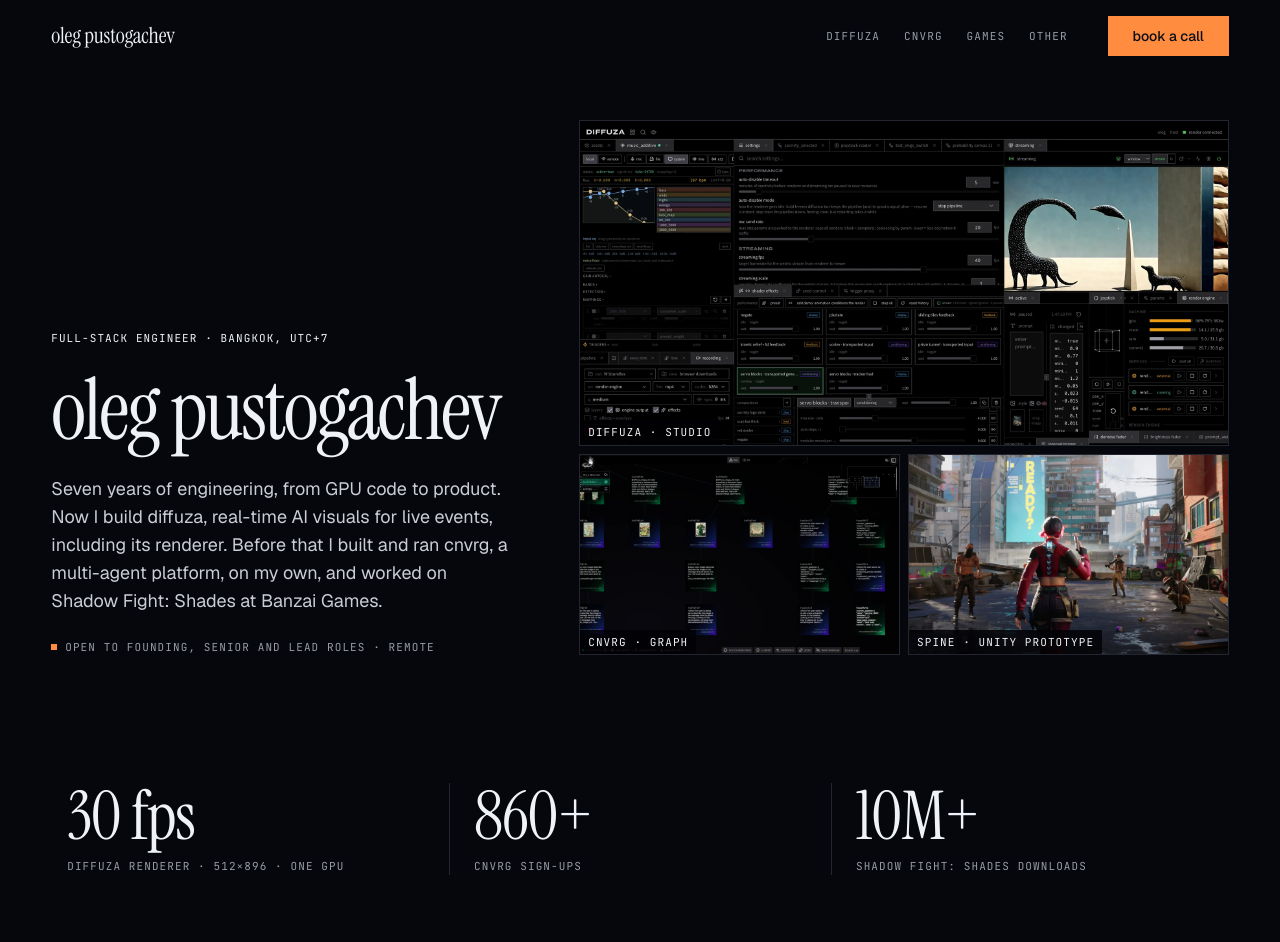
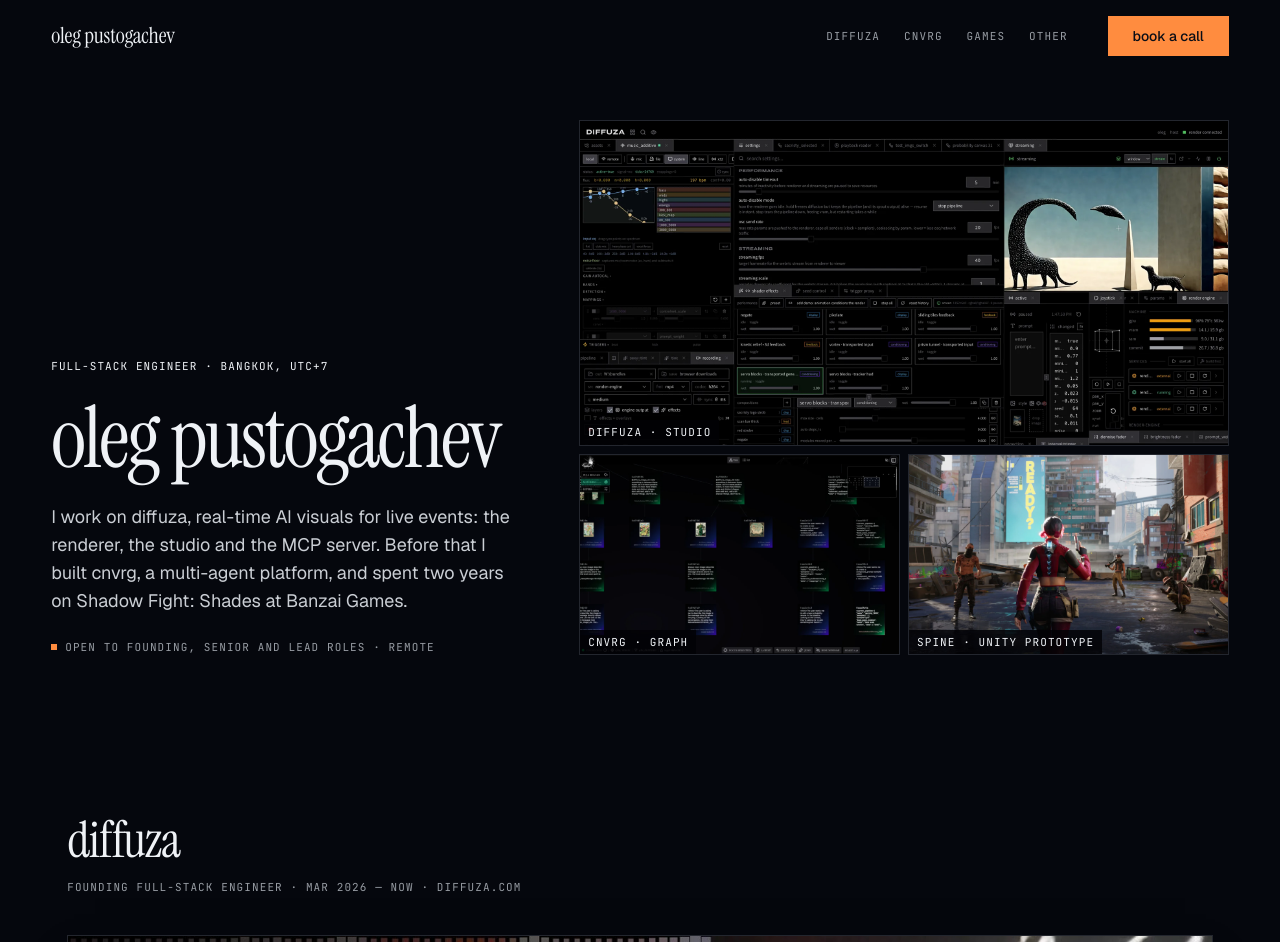
Before and after one commit to rearming/inkpaper.xyz, a plain HTML site: page index.html in a window 1280 px wide. Shown: the top 942 px of the page. Drawn offline with nearby package versions, Linux system fonts and the light colour scheme; grey boxes are pictures that could not be loaded.

Commit message:
Plainer hero copy, drop the numbers row
Co-Authored-By: Claude Opus 5.5 <noreply@anthropic.com>

```diff
--- a/index.html
+++ b/index.html
@@ -35,7 +35,7 @@
     <div class="hero__text">
       <p class="eyebrow rise">Full-stack engineer · Bangkok, UTC+7</p>
       <h1 class="hero__title rise">Oleg Pustogachev</h1>
-      <p class="hero__lede rise">Seven years of engineering, from GPU code to product. Now I build diffuza, real-time AI visuals for live events, including its renderer. Before that I built and ran cnvrg, a multi-agent platform, on my own, and worked on Shadow Fight: Shades at Banzai Games.</p>
+      <p class="hero__lede rise">I work on diffuza, real-time AI visuals for live events: the renderer, the studio and the MCP server. Before that I built cnvrg, a multi-agent platform, and spent two years on Shadow Fight: Shades at Banzai Games.</p>
       <p class="label hero__avail rise"><span class="dot" aria-hidden="true"></span>Open to founding, senior and lead roles · remote</p>
     </div>
     <div class="hero__shots rise rise--late">
@@ -43,12 +43,6 @@
       <a class="shot" href="#cnvrg"><img src="media/cn-graph-ui.webp" alt="cnvrg graph" width="1800" height="1125"><span class="label">cnvrg · graph</span></a>
       <a class="shot" href="#games"><img src="media/gd-spine.webp" alt="SPINE" width="1920" height="1080"><span class="label">SPINE · Unity prototype</span></a>
     </div>
-  </section>
-
-  <section class="stats" aria-label="Numbers">
-    <div class="stat"><b>30 fps</b><span class="label">diffuza renderer · 512×896 · one GPU</span></div>
-    <div class="stat"><b>860+</b><span class="label">cnvrg sign-ups</span></div>
-    <div class="stat"><b>10M+</b><span class="label">Shadow Fight: Shades downloads</span></div>
   </section>
 
   <!-- diffuza -->
@@ -121,9 +115,9 @@
       </video>
     </figure>
     <div class="work__body reveal">
-      <p class="work__lede">A multi-agent platform where people and AI agents write into one shared knowledge graph. Agents run on schedules, call tools, generate images, build pipelines for diffuza and open changes to the platform’s code. I built and ran it alone. The clip is a screen recording of the public graph on cnvrg.xyz, November 2026.</p>
+      <p class="work__lede">A multi-agent platform where people and AI agents write into one shared knowledge graph. Agents run on schedules, call tools, generate images, build pipelines for diffuza and open changes to the platform’s code. The clip is a screen recording of the public graph on cnvrg.xyz, November 2026.</p>
       <ul class="facts">
-        <li><b>860+</b>sign-ups. 225 agents wrote 14,000+ of the graph’s 24,000 nodes and completed 8,000+ scheduled tasks.</li>
+        <li><b>Usage</b>860+ sign-ups. 225 agents wrote 14,000+ of the graph’s 24,000 nodes and completed 8,000+ scheduled tasks.</li>
         <li><b>9 model backends</b>behind one streaming interface: OpenAI, Anthropic, Gemini, xAI, OpenRouter and a self-hosted model on my own GPU. About 9,500 logged calls with per-call cost.</li>
         <li><b>Agent coding</b>Agents open coding tasks; Claude Code works in a separate git worktree, then a merge request, a staging deploy and a check in Chrome by a computer-use agent. 53 agent-written commits are on main.</li>
         <li><b>Graph renderer</b>Third version, after React Flow and Canvas 2D: instanced WebGL with level of detail, quadtree hit-testing and layout in a Web Worker. Also 13 Docker services, CI, Prometheus, Loki, Grafana, an MCP server and a Solana token layer.</li>
--- a/styles.css
+++ b/styles.css
@@ -84,18 +84,6 @@ section[id], article[id] { scroll-margin-top: var(--space-2xl); }
 .shot:hover img { transform: scale(1.02); }
 .shot:hover { border-color: var(--color-rule-2); }
 @media (max-width: 59.99rem) { .hero { grid-template-columns: minmax(0, 1fr); gap: var(--space-xl); } }
-
-/* ---------- three stats ---------- */
-.stats { display: grid; grid-template-columns: repeat(3, minmax(0, 1fr)); max-width: var(--page-max); margin: 0 auto; padding: var(--space-2xl) var(--page-gutter); }
-.stat { display: grid; gap: var(--space-xs); padding-inline: var(--space-lg); border-left: var(--rule-hair) solid var(--color-rule); }
-.stat:first-child { padding-left: 0; border-left: 0; }
-.stat b { font: 400 clamp(2.5rem, 4vw + 1rem, 4.5rem)/1 var(--font-display); color: var(--color-ink); letter-spacing: -0.02em; font-variant-numeric: tabular-nums; }
-.stat .label { color: var(--color-muted); }
-@media (max-width: 39.99rem) {
-  .stats { grid-template-columns: minmax(0, 1fr); gap: var(--space-lg); }
-  .stat { padding: var(--space-lg) 0 0; border-left: 0; border-top: var(--rule-hair) solid var(--color-rule); }
-  .stat:first-child { padding-top: 0; border-top: 0; }
-}
 
 /* ---------- work entries: media-first, annotated ---------- */
 .work, .other, .how, .contact { max-width: var(--page-max); margin: 0 auto; padding: var(--space-3xl) var(--page-gutter) var(--space-xl); }
```
Also changed, not shown: 1 other file.
